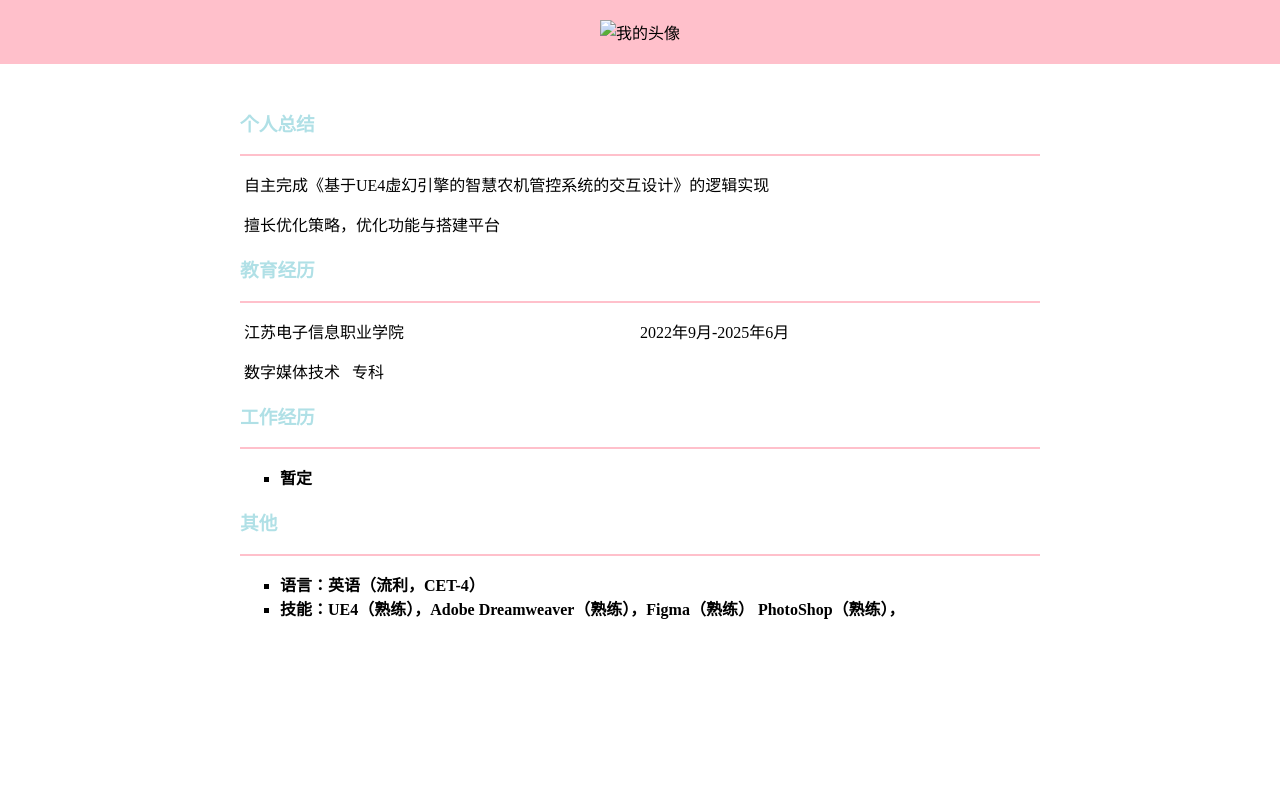
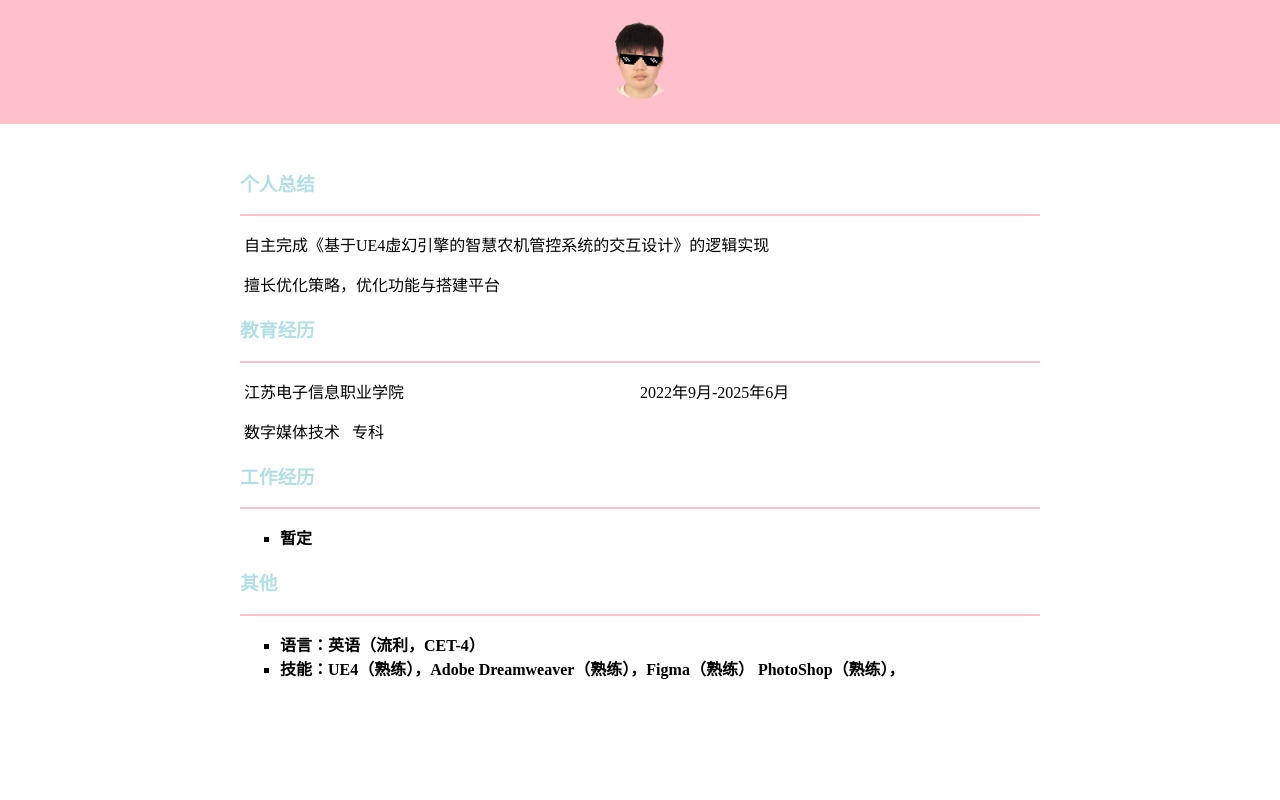
Before and after one commit to Ha1uma/Ha1uma.github.io, a plain HTML site: page index.html in a window 1280 px wide. Shown: the top 800 px of the page. Drawn offline with Linux system fonts and the light colour scheme.

Commit message:
Update index.html

```diff
--- a/index.html
+++ b/index.html
@@ -31,7 +31,7 @@
 </head>
 
 <body>
-	<div class="nav"><img src="img/lhx图像.png" alt="我的头像" width="80" height="80"></div>
+	<div class="nav"><img src="lhx图像.png" alt="我的头像" width="80" height="80"></div>
 	<div class="middle">
 		<h3 style="color:#B0E0E6"><strong>个人总结</strong></h3>
 		<hr size="2px" color="#FFC0CB">
```
